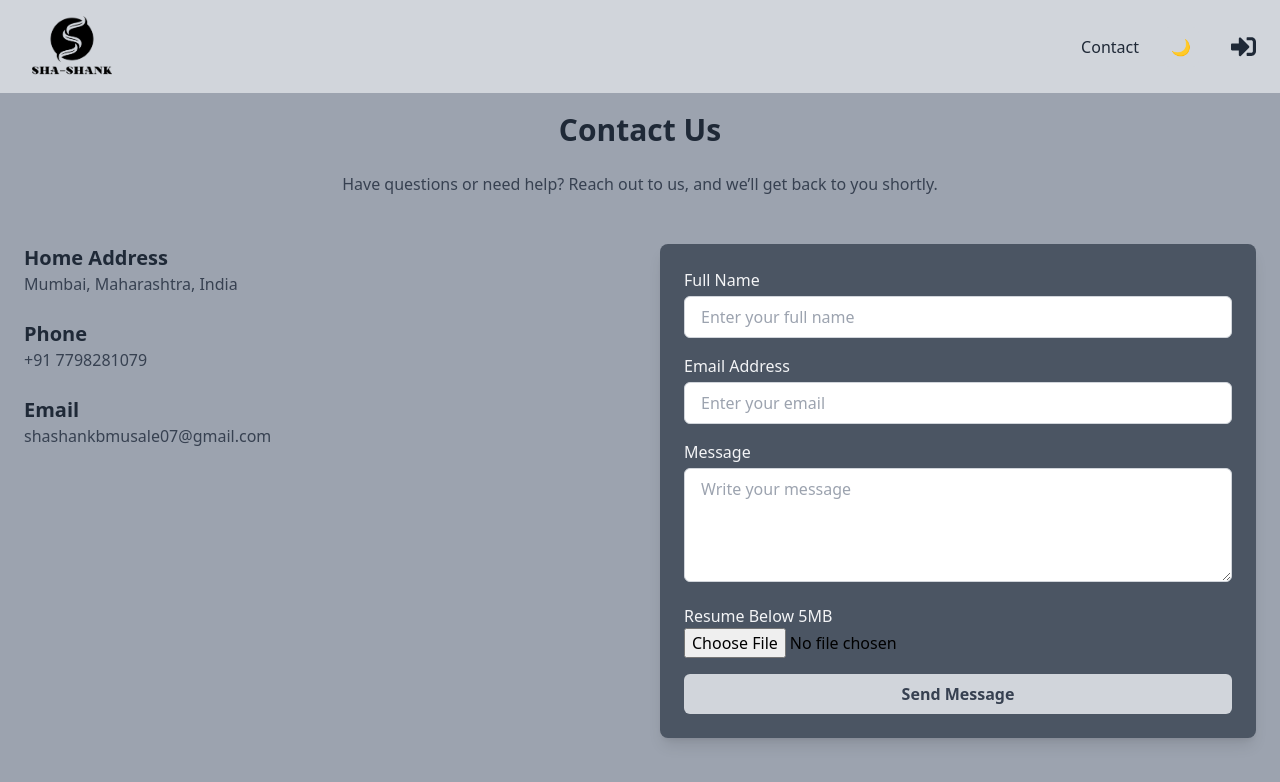
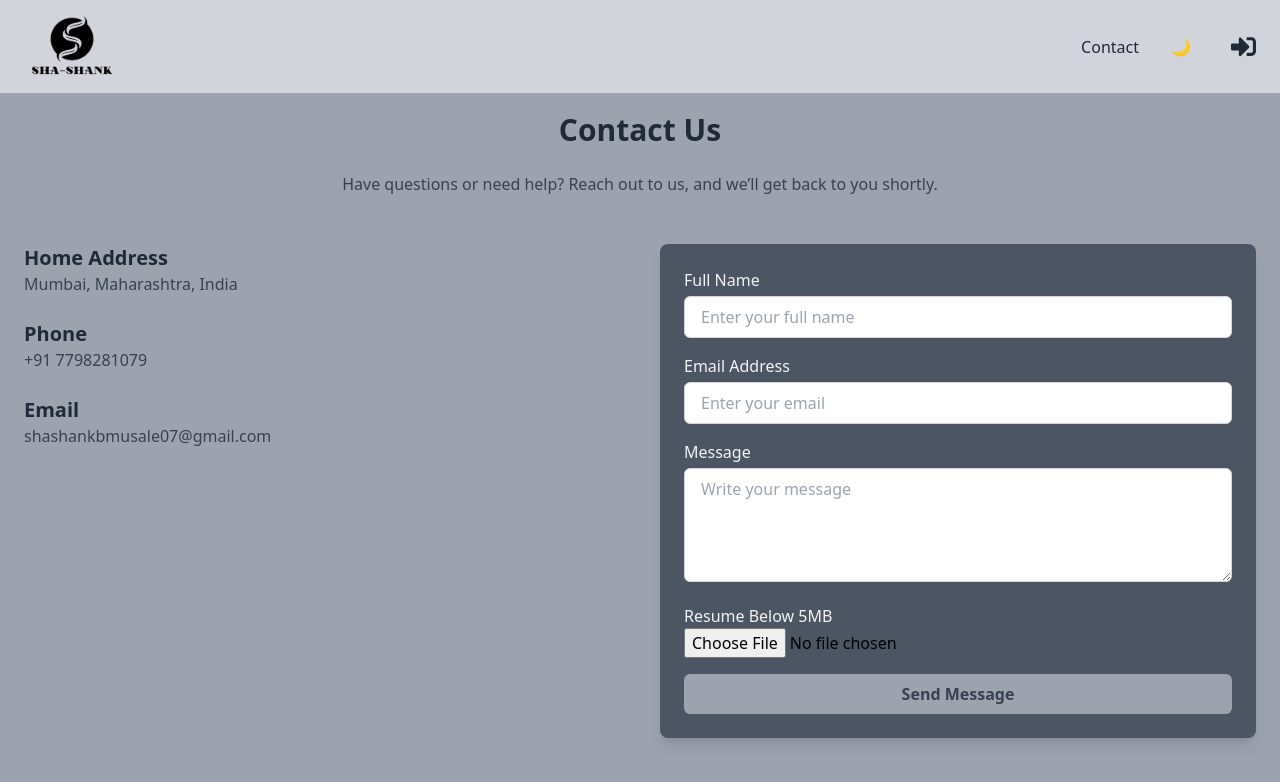
Before and after one commit to 779828/Demo-Site, a React (Vite) app: page /contact in a window 1280 px wide. Shown: the top 782 px of the page. Built offline with nearby package versions, Linux system fonts and the light colour scheme.

Commit message:
add loading to button and some changes

```diff
--- a/src/components/Contact.jsx
+++ b/src/components/Contact.jsx
@@ -8,10 +8,12 @@ import { toast } from "react-toastify";
 const Contact = () => {
   const data = useSelector((state) => state.user?.data);
   const dispatch = useDispatch();
+
   const nameRef = useRef(null);
   const emailRef = useRef(null);
   const messageRef = useRef(null);
   const [selectedFile, setSelectedFile] = useState("");
+  const [isSubmitting, setIsSubmitting] = useState(false);
 
   const submitForm = async (e) => {
     e.preventDefault();
@@ -24,6 +26,8 @@ const Contact = () => {
       toast.error("All fields are required.");
       return;
     }
+
+    setIsSubmitting(true); // Disable button while submitting
 
     const formData = { name, email, message, selectedFile };
 
@@ -52,6 +56,7 @@ const Contact = () => {
       if (emailResponse.ok) {
         toast.success("Email sent successfully!");
 
+        // Clear form fields
         nameRef.current.value = "";
         emailRef.current.value = "";
         messageRef.current.value = "";
@@ -62,9 +67,10 @@ const Contact = () => {
     } catch (error) {
       console.error("Error submitting form:", error);
       toast.error("Failed to submit the form");
+    } finally {
+      setIsSubmitting(false); // Enable button after submission
     }
   };
-  // localStorage.removeItem("formData");
 
   const handleFileUpload = ({ base64 }) => {
     const validFileTypes = [
@@ -75,22 +81,19 @@ const Contact = () => {
       "data:application/vnd.openxmlformats-officedocument.wordprocessingml.document",
     ];
 
-    // Extract file type and base64 data
     const fileType = base64.split(",")[0];
     const base64String = base64.split(",")[1];
 
-    // Check if the uploaded file matches any valid file types
     if (!validFileTypes.some((type) => base64.startsWith(type))) {
       toast.error("Please upload a valid JPG, PNG, PDF, or DOC/DOCX file.");
       return;
     }
 
     const fileSizeInKB = (base64String.length * 3) / 4 / 1024;
-
     const maxSizeInKB = 5120;
 
     if (fileSizeInKB > maxSizeInKB) {
-      alert(
+      toast.error(
         `File size exceeds the ${
           maxSizeInKB / 1024
         } MB limit. Please upload a smaller file.`
@@ -206,9 +209,14 @@ const Contact = () => {
             </div>
             <button
               type="submit"
-              className="w-full bg-gray-300 dark:text-gray-100 text-gray-700 font-bold py-2 px-4 rounded-md hover:bg-gray-100 dark:bg-gray-700 dark:hover:bg-gray-900 active:bg-gray-200 dark:active:bg-gray-700 transition"
+              disabled={!selectedFile || isSubmitting}
+              className={`w-full font-bold py-2 px-4 rounded-md transition ${
+                !selectedFile || isSubmitting
+                  ? "bg-gray-400 text-gray-700 cursor-not-allowed"
+                  : "bg-gray-300 dark:text-gray-100 text-gray-700 hover:bg-gray-100 dark:bg-gray-700 dark:hover:bg-gray-900 active:bg-gray-200 dark:active:bg-gray-700"
+              }`}
             >
-              Send Message
+              {isSubmitting ? "Submitting..." : "Send Message"}
             </button>
           </form>
         </div>
--- a/src/components/Login.jsx
+++ b/src/components/Login.jsx
@@ -94,7 +94,7 @@ const Login = () => {
           const errorCode = error.code;
           const errorMessage = error.message;
           setErrorMessage(errorCode + "-" + errorMessage);
-          toast.error(errorMessage);
+          toast.error("Please Sign Up First");
         });
     }
   };
```
